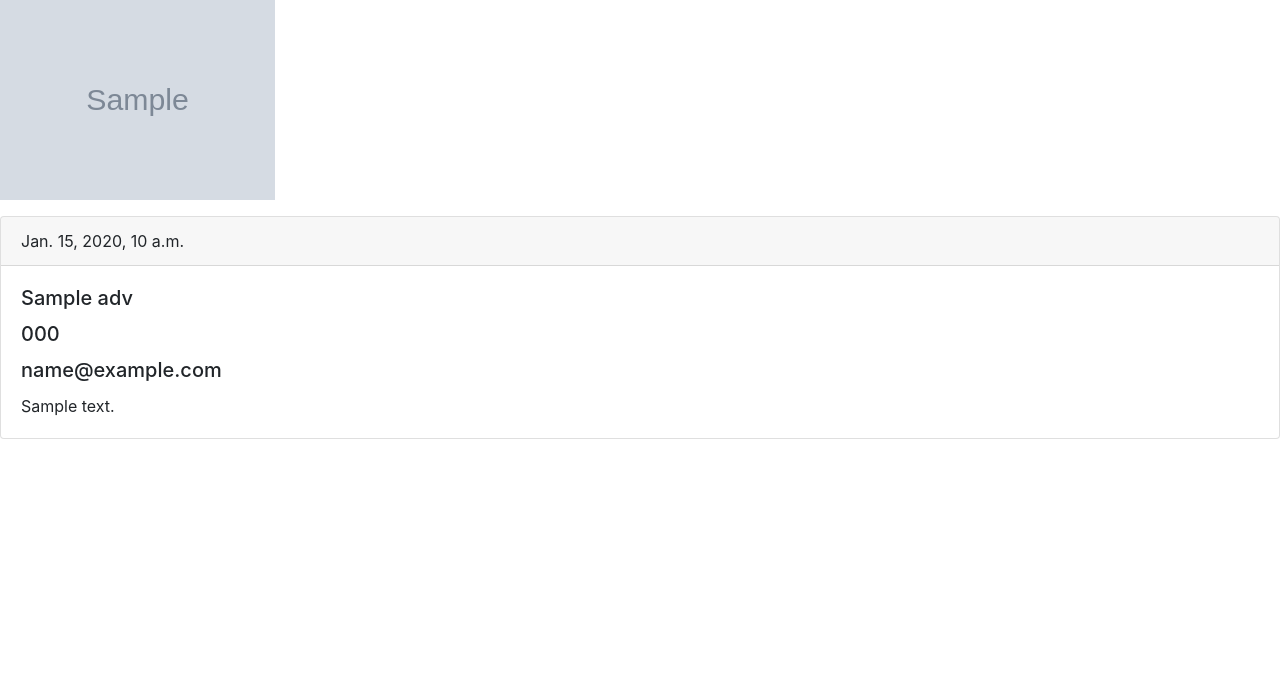
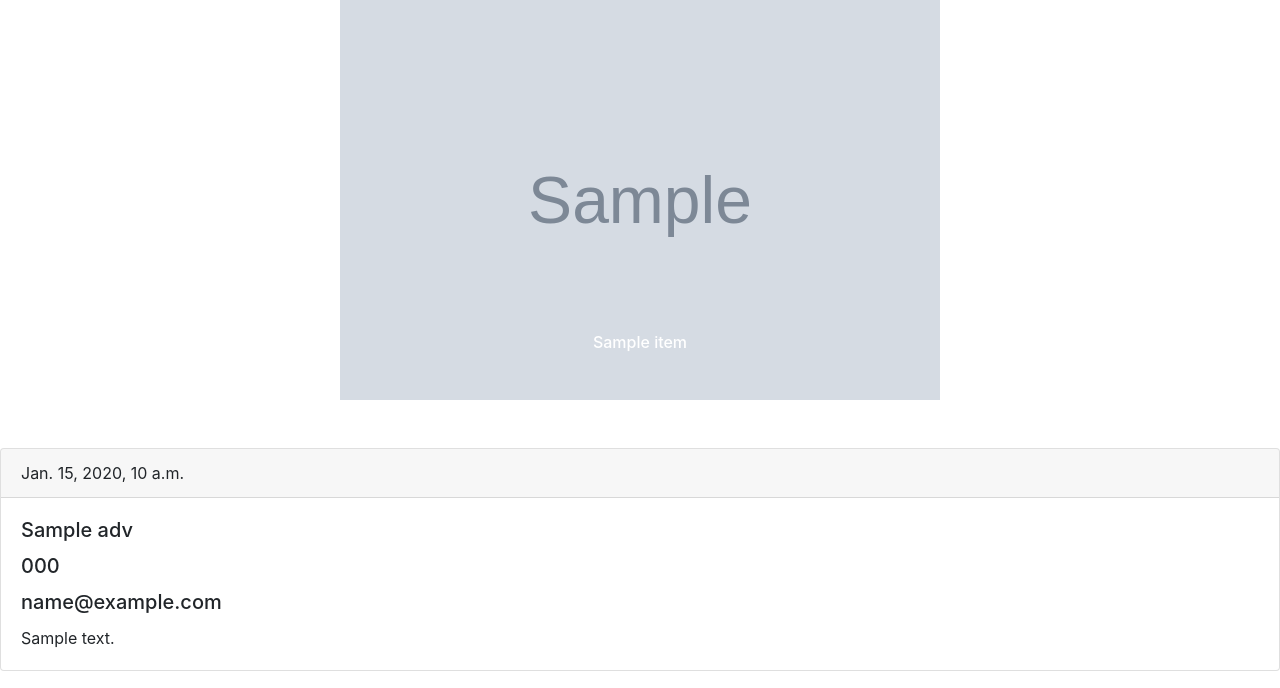
Before and after one commit to SavvyLogix/Advert, a Django app: template firstproject/templates/main/advertdetail.html in a window 1280 px wide. Shown: the part 56-744 px from the top of the page. Run offline with Django 3.2, Linux system fonts and the light colour scheme; the template is opened without the code that fills it: most values are stand-ins (such as "Sample title", 1, 10 or a date in 2020); grey boxes marked "Sample" are stand-in pictures; some libraries are stand-ins or nearby versions.

Commit message:
lesson 14

```diff
--- a/firstproject/main/forms.py
+++ b/firstproject/main/forms.py
@@ -4,17 +4,16 @@ from main.models import Advert, Gallery
 
 class AdvertForm(forms.ModelForm):
     def __init__(self, user=None, *args, **kwargs):
+        super().__init__(*args, **kwargs)
         if user:
             pk = user
         else:
-            pk = self.user
-        super().__init__(*args, **kwargs)
+            pk = self.instance.user
         self.fields['gallery'].queryset = Gallery.objects.filter(user=pk)
 
     class Meta:
         model = Advert
         fields = ['title', 'text', 'phone', 'email', 'gallery']
-        # fields = ['title', 'text', 'phone', 'email']
         widgets = {
             'title': forms.TextInput(attrs={'class': 'form-control'}),
             'text': forms.Textarea(attrs={'class': 'form-control'}),
--- a/firstproject/templates/gallery/gallery_update.html
+++ b/firstproject/templates/gallery/gallery_update.html
@@ -10,11 +10,7 @@
             {{ field.errors }}
         </div>
         {% endif %}
-        {% if field.name == 'gallery' %}
         {{ field.label }}{{ field }}
-        {% else %}
-        {{ field.label }}{{ field }}
-        {% endif %}
     </div>
     {% endfor %}
     <div class="form-group col-md-6">
--- a/firstproject/templates/main/advertdetail.html
+++ b/firstproject/templates/main/advertdetail.html
@@ -2,11 +2,19 @@
 
 {% block content %}
 
-<p>
+<div id="carouselAdvertGalleryList" class="carousel slide" data-ride="carousel">
+    <div class="carousel-inner">
         {% for item in photo %}
-    <img src="{{ item.image.url }}" style="width:275px; height:200px;">
+        <div data-interval="4000" class="carousel-item text-center text-light mb-5
+          {% if forloop.first %} active{% endif %}">
+            <img src="{{ item.image.url }}" style="width:600px; height:400px;">
+            <div class="carousel-caption capt">
+                <h6>{{ item.title }}</h6>
+            </div>
+        </div>
         {% endfor %}
-</p>
+    </div>
+</div>
 
 <div class="card">
     <div class="card-header">{{ adv.date }}</div>
```
Also changed, not shown: firstproject/main/views.py (+12 -4 lines). Lines whose indentation alone changed are shown as unchanged.
